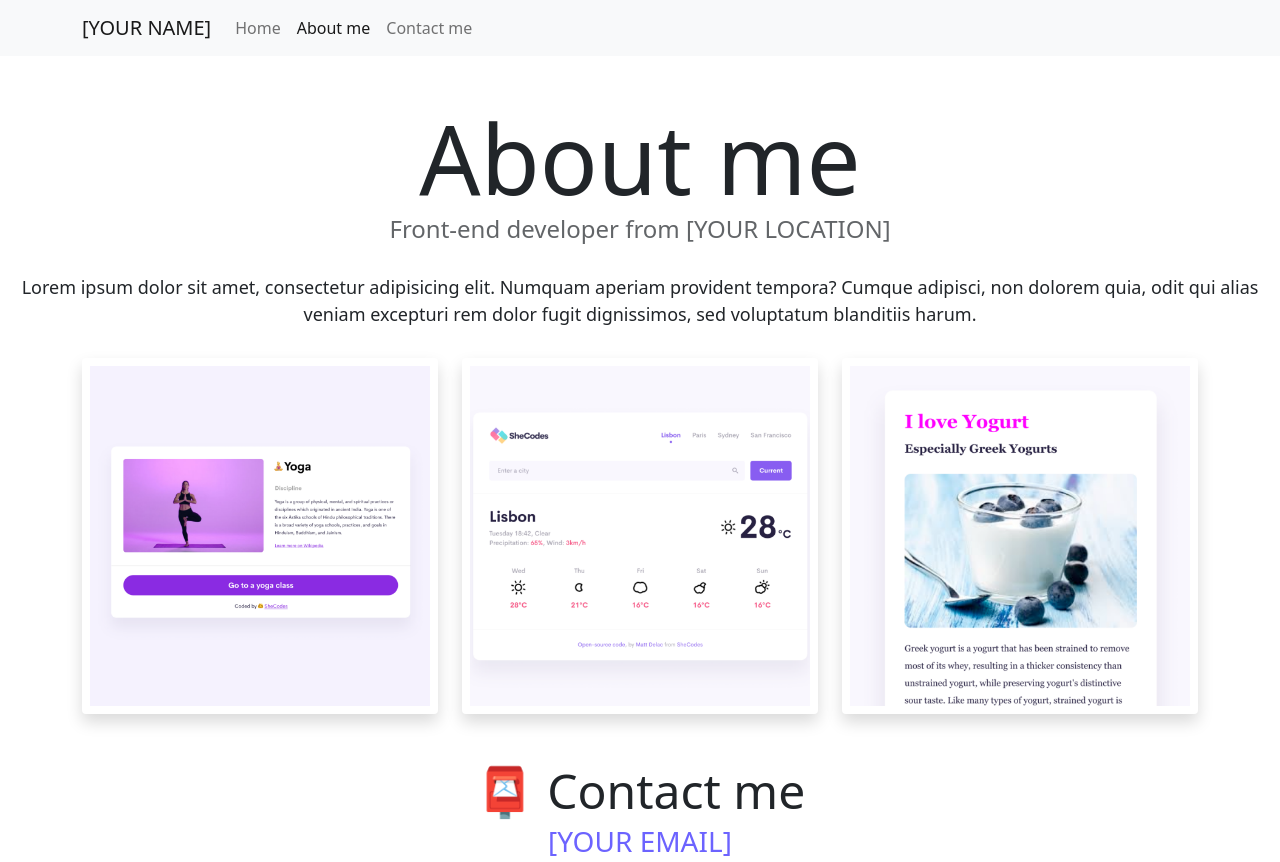
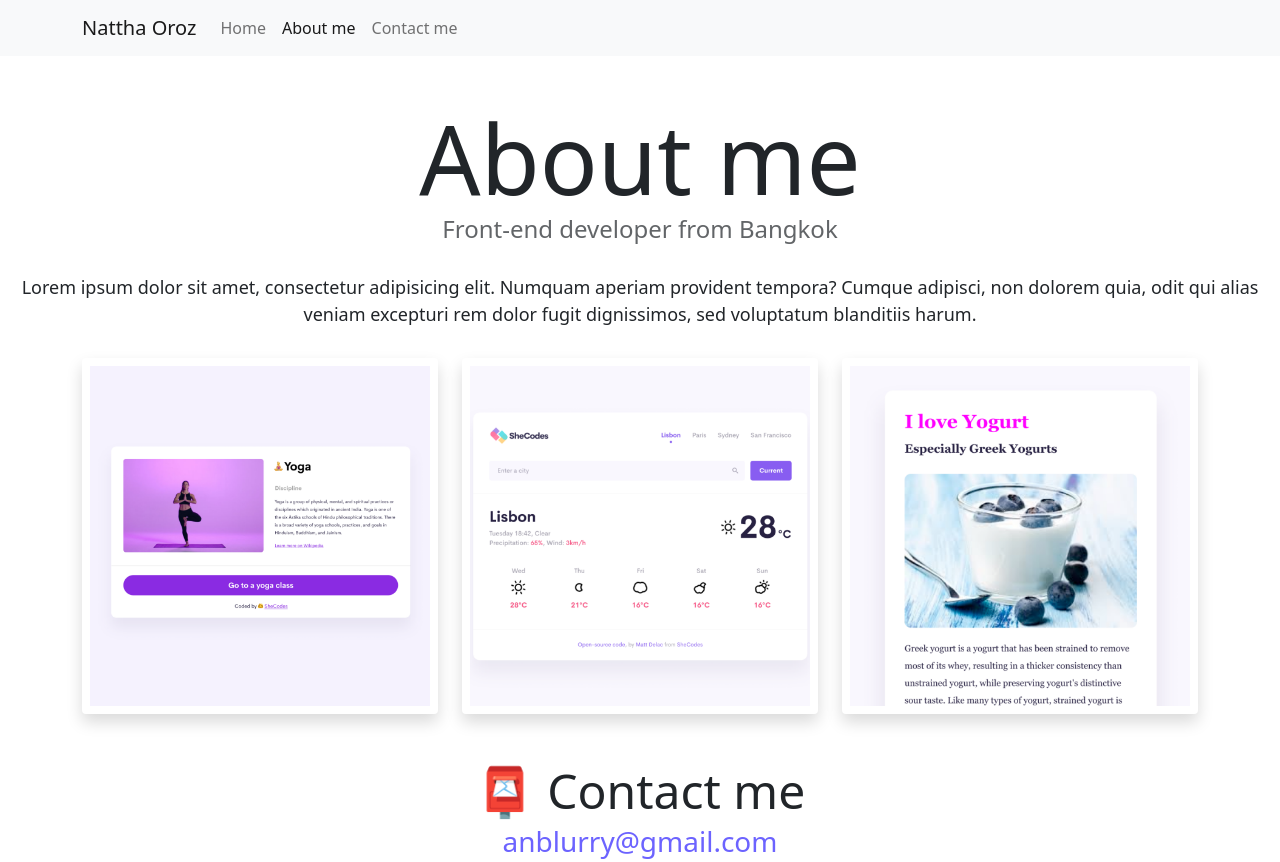
Before and after one commit to NataNONR/homework-wk3, a plain HTML site: page about.html in a window 1280 px wide. Drawn offline with nearby package versions, Linux system fonts and the light colour scheme.

Commit message:
Feat: Edit Info
Add name, location and email

```diff
--- a/about.html
+++ b/about.html
@@ -16,12 +16,12 @@
       crossorigin="anonymous"
     ></script>
     <link rel="stylesheet" href="style.css" />
-    <title>About [YOUR NAME]</title>
+    <title>About me | Nattha Oroz</title>
   </head>
   <body>
     <nav class="navbar navbar-expand-lg navbar-light bg-light fixed-top">
       <div class="container">
-        <a class="navbar-brand" href="index.html">[YOUR NAME]</a>
+        <a class="navbar-brand" href="index.html">Nattha Oroz</a>
         <button
           class="navbar-toggler"
           type="button"
@@ -49,7 +49,7 @@
       </div>
     </nav>
     <h1 class="text-center">About me</h1>
-    <h3 class="text-center">Front-end developer from [YOUR LOCATION]</h3>
+    <h3 class="text-center">Front-end developer from Bangkok</h3>
     <div class="about-paragraphs text-center">
       <p>
         Lorem ipsum dolor sit amet, consectetur adipisicing elit. Numquam
@@ -73,7 +73,9 @@
     </div>
     <div id="contact" class="mt-5">
       <h2 class="text-center">📮 Contact me</h2>
-      <a href="mailto:[YOUR EMAIL]" class="email-link"> [YOUR EMAIL] </a>
+      <a href="mailto:anblurry@gmail.com" class="email-link">
+        anblurry@gmail.com
+      </a>
     </div>
   </body>
 </html>
```
Also changed, not shown: index.html (+4 -4 lines).
